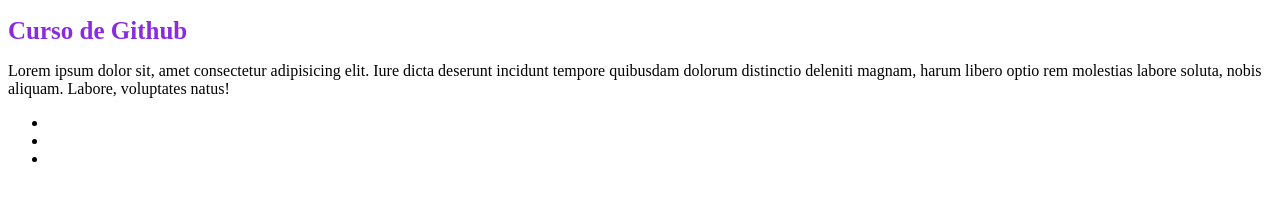
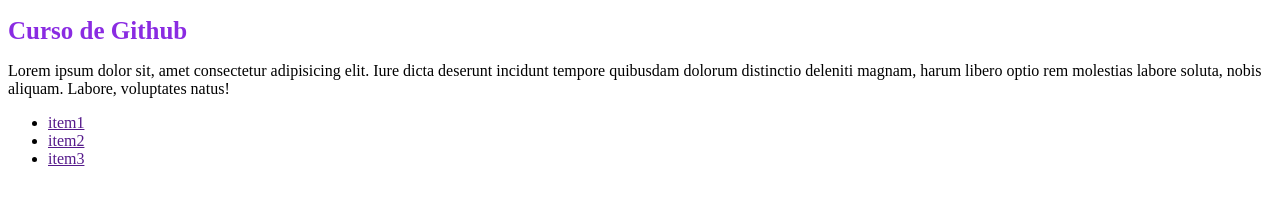
Before and after one commit to nahu7310/Comisi-n322275, a plain HTML site: page index.html in a window 1280 px wide. Drawn offline with Linux system fonts and the light colour scheme.

Commit message:
Update index.html

```diff
--- a/index.html
+++ b/index.html
@@ -5,16 +5,16 @@
     <meta http-equiv="X-UA-Compatible" content="IE=edge">
     <meta name="viewport" content="width=device-width, initial-scale=1.0">
     <link rel="stylesheet" href="estilos.css">
-    <title>Document</title>
+    <title>clase de git hub</title>
 </head>
 <body>
     <h1>Curso de Github</h1>
     <p>Lorem ipsum dolor sit, amet consectetur adipisicing elit. Iure dicta deserunt incidunt tempore quibusdam dolorum distinctio deleniti magnam, harum libero optio rem molestias labore soluta, nobis aliquam. Labore, voluptates natus!</p>
     <div>
         <ul>
-            <li> <a href=""></a></li>
-            <li> <a href=""></a></li>
-            <li> <a href=""></a></li>
+            <li> <a href=""> item1</a></li>
+            <li> <a href=""> item2</a></li>
+            <li> <a href=""> item3</a></li>
         </ul>
     </div>
 </body>
```
